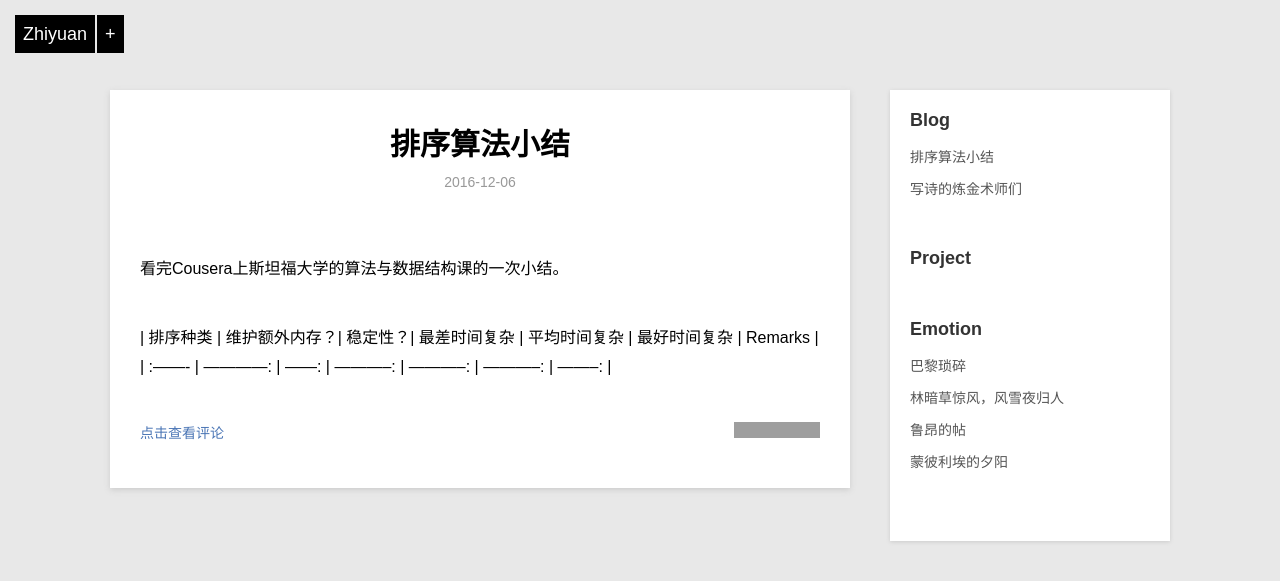
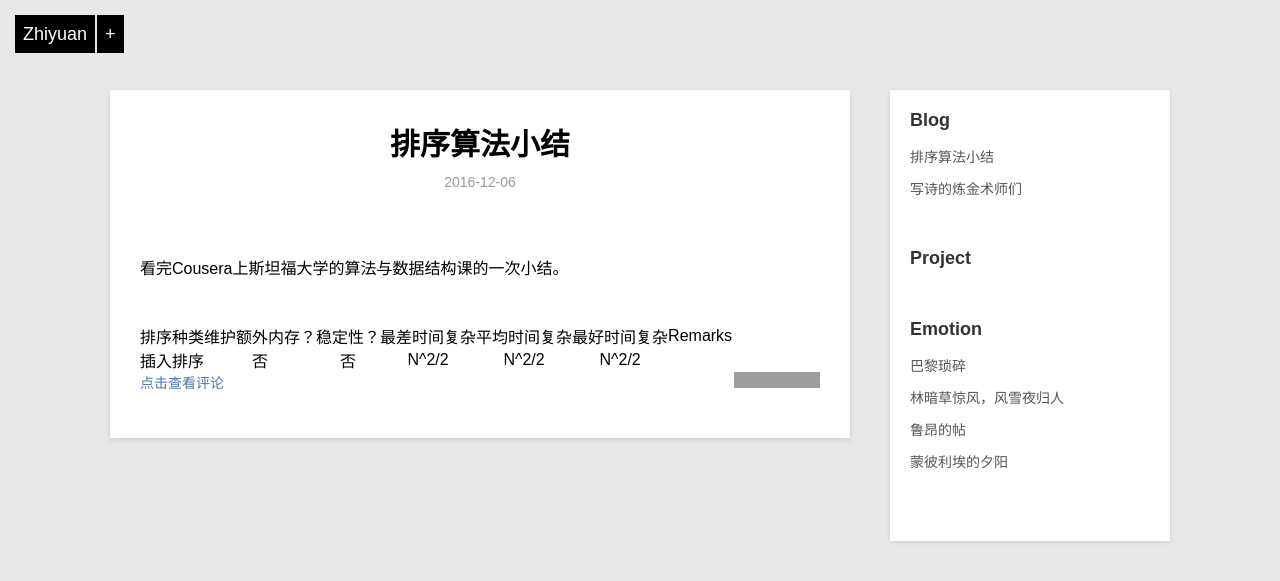
Before and after one commit to ZhiyuanLIPlus/zhiyuanliplus.github.io, a Jekyll site: the page built from _posts/blog/2016-12-06-SortingAlgoCheatSheet.md, in a window 1280 px wide. Shown: the top 581 px of the page. Built offline with Jekyll 4.4.1, drawn with Linux system fonts in a browser that asks for light colours; grey boxes are pictures that could not be loaded.

```diff
--- a/_posts/blog/2016-12-06-SortingAlgoCheatSheet.md
+++ b/_posts/blog/2016-12-06-SortingAlgoCheatSheet.md
@@ -8,4 +8,5 @@
 看完Cousera上斯坦福大学的算法与数据结构课的一次小结。
 
 | 排序种类 | 维护额外内存？| 稳定性？| 最差时间复杂 | 平均时间复杂 | 最好时间复杂 | Remarks   |
-| :------- | ------------: | ------: | -----------: | -----------: | -----------: | --------: |
+| :-------: | :------------: | :------: | :-----------: | :-----------: | :-----------: | :--------: |
+| 插入排序 |否|否|N^2/2|N^2/2|N^2/2||
```
Also changed, not shown: _posts/emotion/2013-03-08-StartWithParis.md (+1 -1 lines).
